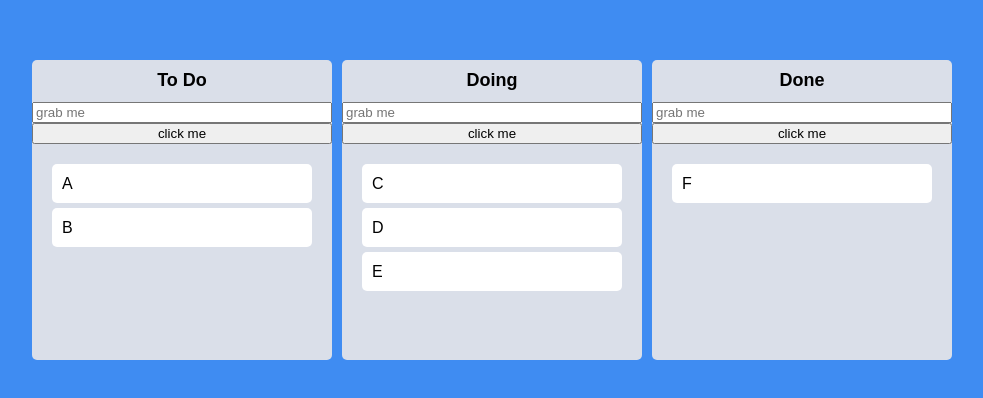
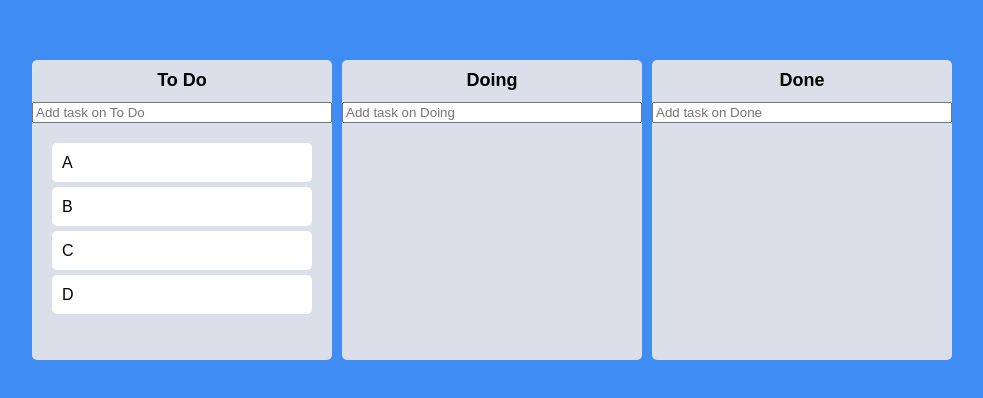
Before and after one commit to woosshe/nomad_react-masterclass, a React (Create React App) app: page / in a window 1280 px wide. Shown: the part 190-588 px from the top of the page, without its empty margins (148-1131 px from the left). Built offline with nearby package versions, Linux system fonts and the light colour scheme.

Commit message:
6.14 Task Objects

```diff
--- a/src/App.tsx
+++ b/src/App.tsx
@@ -1,7 +1,7 @@
 import { DragDropContext, DropResult } from "react-beautiful-dnd";
 import { useRecoilState } from "recoil";
 import styled from "styled-components";
-import { toDoState } from "./atoms";
+import { IToDo, toDoState } from "./atoms";
 import Board from "./Components/Board";
 
 const Wrapper = styled.div`
--- a/src/Components/Board.tsx
+++ b/src/Components/Board.tsx
@@ -1,6 +1,7 @@
-import { useRef } from "react";
 import { Droppable } from "react-beautiful-dnd";
+import { useForm } from "react-hook-form";
 import styled from "styled-components";
+import { IToDo } from "../atoms";
 import DraggableCard from "./DraggableCard";
 
 const Wrapper = styled.div`
@@ -38,24 +39,33 @@
   padding: 20px;
 `;
 
+const Form = styled.form`
+  width: 100%;
+  input {
+    width: 100%;
+  }
+`;
+
 interface IBoardProps {
-  toDos: string[];
+  toDos: IToDo[];
   boardId: string;
 }
 
+interface IForm {
+  toDo: string;
+}
+
 function Board({ toDos, boardId }: IBoardProps) {
-  const inputRef = useRef<HTMLInputElement>(null);
-  const onClick = () => {
-    inputRef.current?.focus();
-    setTimeout(() => {
-      inputRef.current?.blur();
-    }, 5000);
+  const { register, setValue, handleSubmit } = useForm<IForm>();
+  const onValid = ({ toDo }: IForm) => {
+    setValue("toDo", "");
   };
   return (
     <Wrapper>
       <Title>{boardId}</Title>
-      <input ref={inputRef} placeholder='grab me' />
-      <button onClick={onClick}>click me</button>
+      <Form onSubmit={handleSubmit(onValid)}>
+        <input {...register("toDo", { required: true })} type='text' placeholder={`Add task on ${boardId}`} />
+      </Form>
       <Droppable droppableId={boardId}>
         {(magic, info) => (
           <Area
@@ -65,7 +75,7 @@
             {...magic.droppableProps}
           >
             {toDos.map((toDo, index) => (
-              <DraggableCard key={toDo} index={index} toDo={toDo} />
+              <DraggableCard key={toDo.id} index={index} toDoId={toDo.id} toDoText={toDo.text} />
             ))}
             {magic.placeholder}
           </Area>
--- a/src/Components/DraggableCard.tsx
+++ b/src/Components/DraggableCard.tsx
@@ -11,16 +11,17 @@
 `;
 
 interface IDraggableCardProps {
-  toDo: string;
+  toDoId: number;
+  toDoText: string;
   index: number;
 }
 
-function DraggableCard({ toDo, index }: IDraggableCardProps) {
+function DraggableCard({ toDoId, toDoText, index }: IDraggableCardProps) {
   return (
-    <Draggable key={toDo} draggableId={toDo} index={index}>
+    <Draggable key={toDoId} draggableId={toDoId + ""} index={index}>
       {(magic, info) => (
         <Card isDragging={info.isDragging} ref={magic.innerRef} {...magic.draggableProps} {...magic.dragHandleProps}>
-          {toDo}
+          {toDoText}
         </Card>
       )}
     </Draggable>
--- a/src/atoms.tsx
+++ b/src/atoms.tsx
@@ -1,14 +1,24 @@
 import { atom } from "recoil";
 
+export interface IToDo {
+  id: number;
+  text: string;
+}
+
 interface IToDoState {
-  [key: string]: string[];
+  [key: string]: IToDo[];
 }
 
 export const toDoState = atom<IToDoState>({
   key: "toDo",
   default: {
-    "To Do": ["A", "B"],
-    Doing: ["C", "D", "E"],
-    Done: ["F"],
+    "To Do": [
+      { id: 1, text: "A" },
+      { id: 2, text: "B" },
+      { id: 3, text: "C" },
+      { id: 4, text: "D" },
+    ],
+    Doing: [],
+    Done: [],
   },
 });
```
